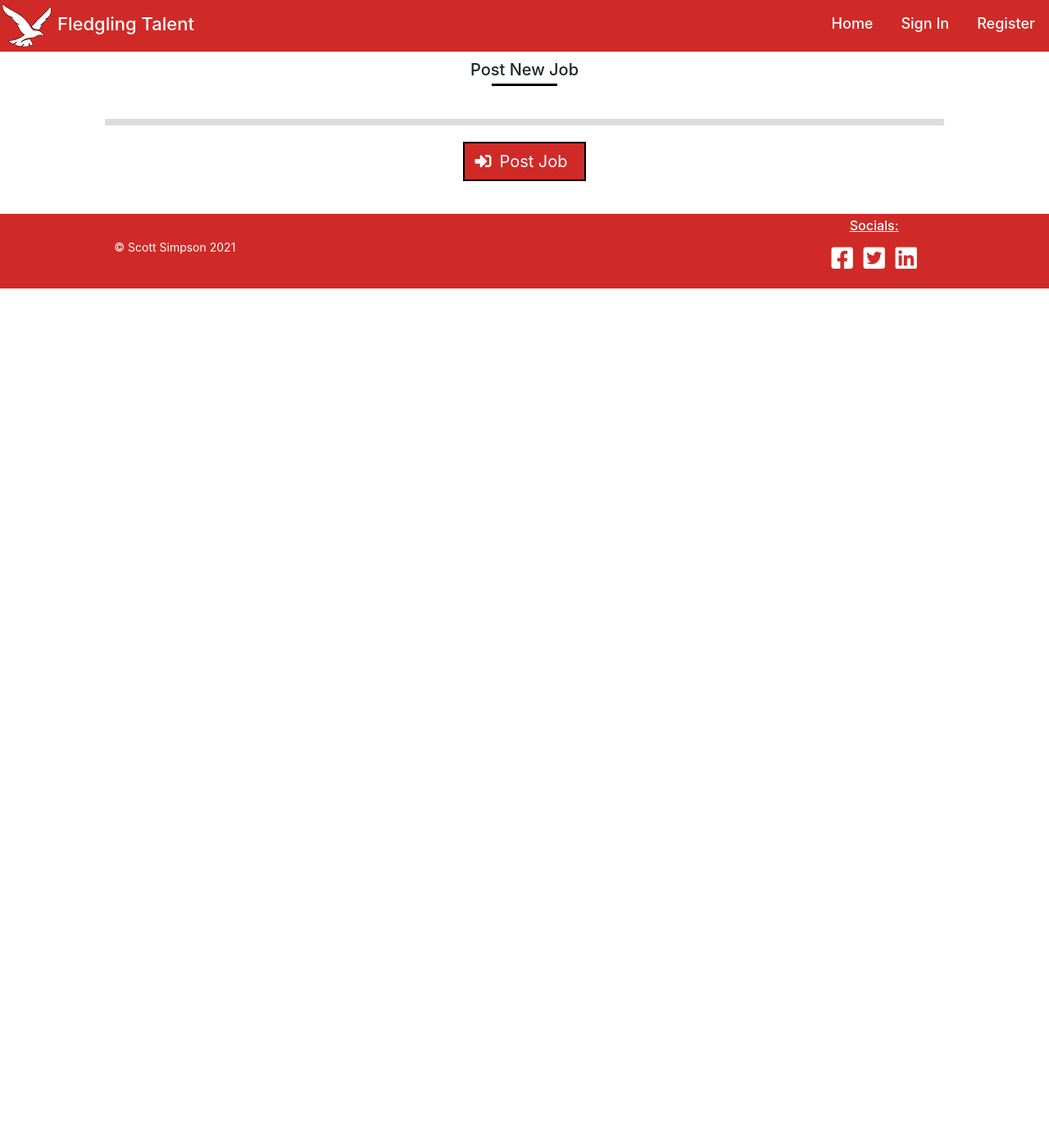
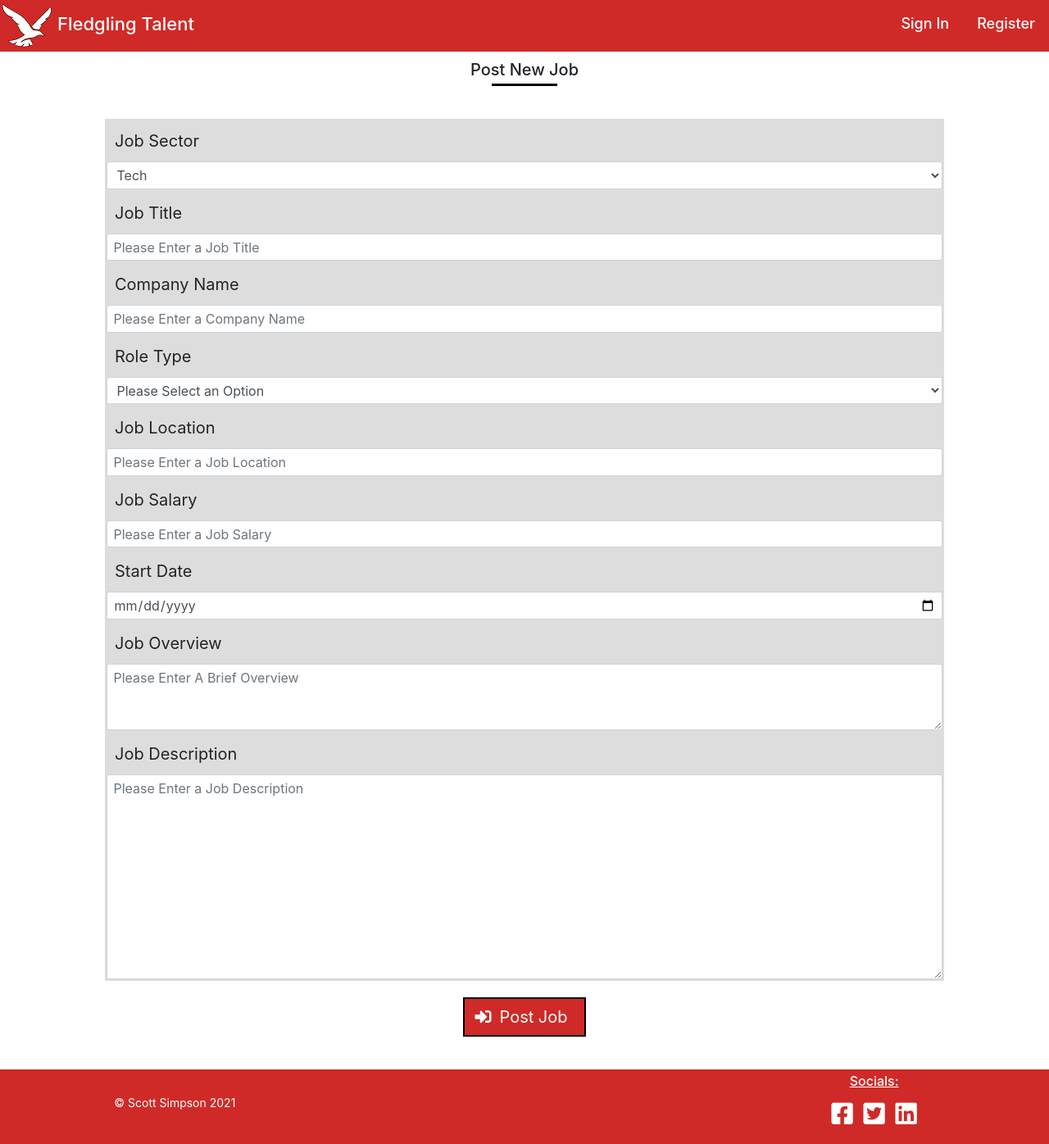
Before and after one commit to Code-Institute-Submissions/CI-MS3-Fledgling-Talent, a Flask app: page /add_job in a window 1280 px wide. Shown: the whole page at 82% size. Before the commit the page ends 352 px from the top, so only its background shows below. Run offline with Flask 2, Linux system fonts and the light colour scheme; some libraries are stand-ins or nearby versions.

Commit message:
FEAT: Complete add_job form, remove home page option

```diff
--- a/app.py
+++ b/app.py
@@ -109,7 +109,7 @@ def get_jobs():
 
 
 # Add Job Page
-@app.route("/add_job")
+@app.route("/add_job", methods=["GET", "POST"])
 def add_job():
 
     return render_template("add_job.html")
--- a/static/css/style.css
+++ b/static/css/style.css
@@ -161,6 +161,12 @@ body {
     font-size: 1.2rem;
     padding: 1rem;
 }
+.form-control {
+    font-size: 1.6rem;
+}
+option {
+    font-size: 1.6rem;
+}
 /*--------------------------------------------Flash Messages*/
 .flashes h4 {
     line-height: 2;
--- a/templates/add_job.html
+++ b/templates/add_job.html
@@ -8,13 +8,64 @@
         <div class="row">
             <div class="col-s8 form-section-card">
                 <form>
-                    <!--Username Field-->
+                    <!--Job Sector Field-->
                     <div class="form-group">
-
+                        <label for="job-sector">Job Sector</label>
+                        <select class="form-control" id="job-sector" name="job-sector" required>
+                            <option>Tech</option>
+                        </select>
                     </div>
-                    <!--Password Field-->
+                    <!--Job Title Field-->
                     <div class="form-group">
-
+                        <label for="job-title">Job Title</label>
+                        <input type="text" class="form-control" id="job-title" name="job-title" minlength="3"
+                        maxlength="20" pattern="^[a-zA-Z0-9]{3,20}$" placeholder="Please Enter a Job Title" required>
+                    </div>
+                    <!--Company Name Field-->
+                    <div class="form-group">
+                        <label for="company-name">Company Name</label>
+                        <input type="text" class="form-control" id="company-name" name="company-name" minlength="3"
+                        maxlength="20" pattern="^[a-zA-Z0-9]{3,20}$" placeholder="Please Enter a Company Name" required>
+                    </div>
+                    <!--Role Type Field-->
+                    <div class="form-group">
+                        <label for="job-sector">Role Type</label>
+                        <select class="form-control" id="role-type" name="role-type" required>
+                            <option disabled selected>Please Select an Option</option>
+                            <option>Temporary</option>
+                            <option>Permanent</option>
+                            <option>Fixed Term Contract</option>
+                        </select>
+                    </div>
+                    <!--Job Location Field-->
+                    <div class="form-group">
+                        <label for="job-title">Job Location</label>
+                        <input type="text" class="form-control" id="job-location" name="job-location" minlength="3"
+                        maxlength="20" pattern="^[a-zA-Z0-9]{3,20}$" placeholder="Please Enter a Job Location" required>
+                    </div>
+                    <!--Job Salary Field-->
+                    <div class="form-group">
+                        <label for="job-title">Job Salary</label>
+                        <input type="number" class="form-control" id="job-salary" name="job-salary" min="1" step="1"
+                        placeholder="Please Enter a Job Salary" required>
+                    </div>
+                    <!--Job Start Date Field-->
+                    <div class="form-group">
+                        <label for="job-start-date">Start Date</label>
+                        <input type="date" class="form-control" id="job-start-date" name="job-start-date" minlength="3"
+                        maxlength="20" placeholder="Please Enter a Start Date" required>
+                    </div>
+                    <!--Job Overview Field-->
+                    <div class="form-group">
+                        <label for="job-overview">Job Overview</label>
+                        <textarea class="form-control" id="job-overview" name="job-overview" minlength="10"
+                        maxlength="100" pattern="^[a-zA-Z0-9]{10,100}$" rows="3" placeholder="Please Enter A Brief Overview" required></textarea>
+                    </div>
+                    <!--Job Description Field-->
+                    <div class="form-group">
+                        <label for="job-description">Job Description</label>
+                        <textarea class="form-control" id="job-description" name="job-description" minlength="10"
+                        maxlength="500" pattern="^[a-zA-Z0-9]{10,500}$" rows="10" placeholder="Please Enter a Job Description" required></textarea>
                     </div>
                     <!--Submit Button-->
                     <div>
--- a/templates/base.html
+++ b/templates/base.html
@@ -28,11 +28,6 @@
                     </button>
             <div class="collapse navbar-collapse flex-grow-1 text-right" id="Navbar">
                 <ul class="navbar-nav ml-auto flex-nowrap">
-                    <li class="nav-item">
-                        <a href="{{ url_for('home') }}" class="nav-link">
-                            <h4>Home</h4>
-                        </a>
-                    </li>
                     {% if session.user %}
                     <li class="nav-item">
                         <a href="{{ url_for('get_jobs') }}" class="nav-link">
```
